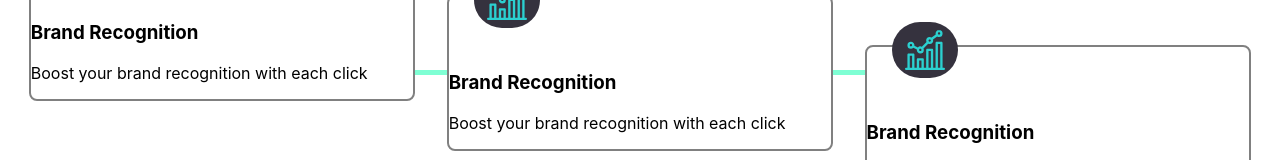
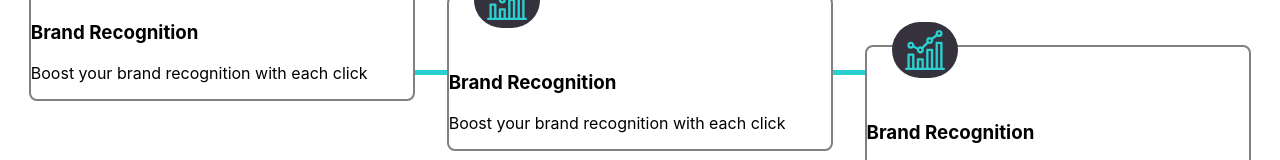
Before and after one commit to steven-mpawulo/url-shortening-page, a React (Create React App) app: page / in a window 1280 px wide. Shown: the part 756-916 px from the top of the page. Built offline with nearby package versions, Linux system fonts and the light colour scheme.

Commit message:
changes separation color to cyan

```diff
--- a/src/components/main/main.css
+++ b/src/components/main/main.css
@@ -94,7 +94,7 @@ input {
 .card-separation{
     position: relative;
     top: 80%;
-    background-color: aquamarine;
+    background-color: hsl(180, 66%, 49%);
     width: 100px;
     height: 5px;
 }
```
